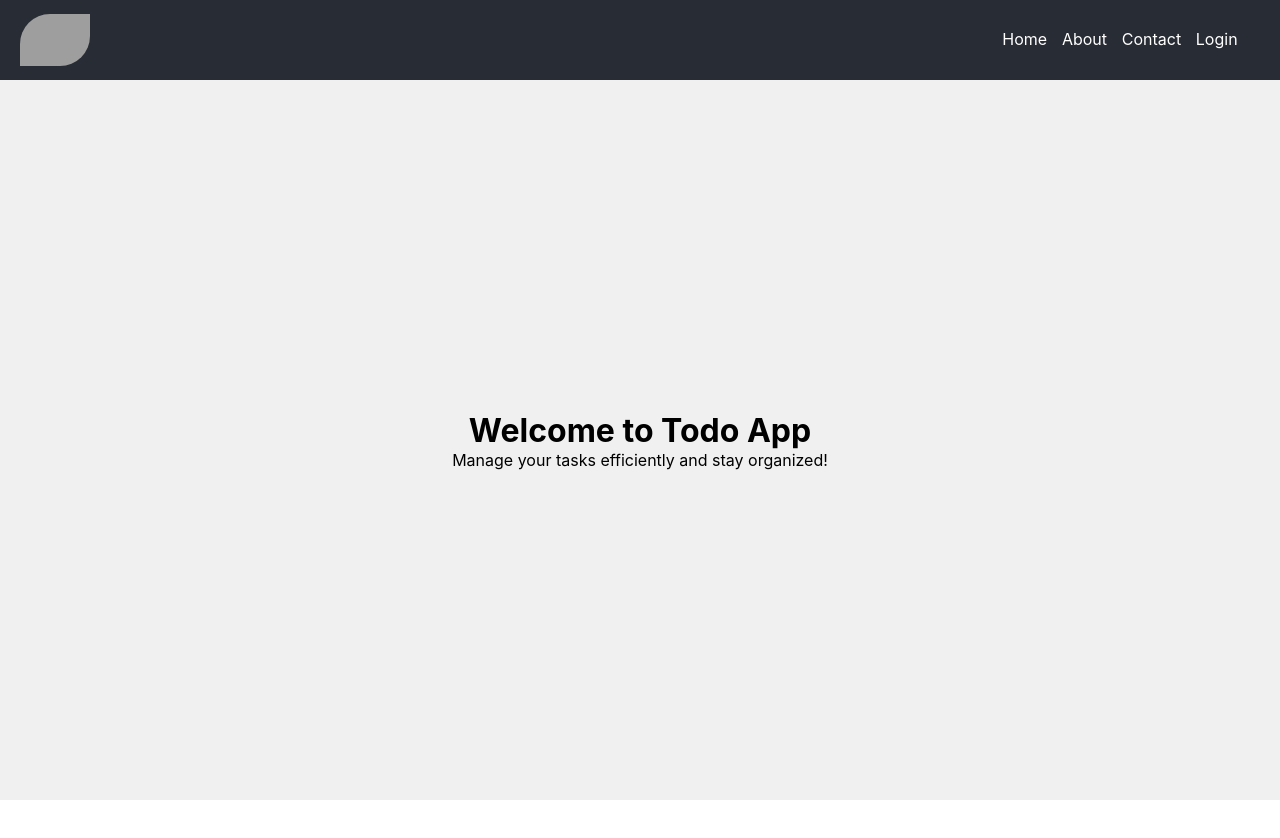
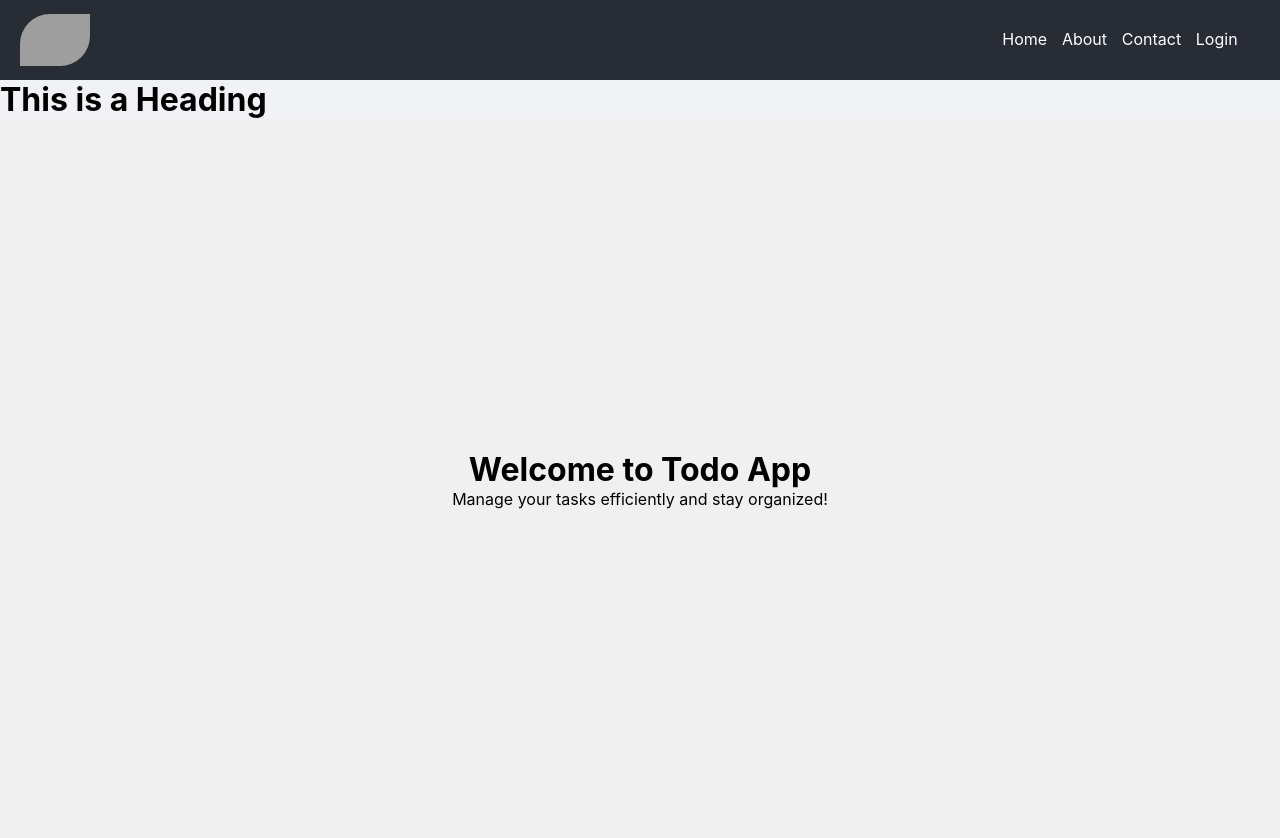
Before and after one commit to SATYA-SAGAR-3007/Todo, a React (Create React App) app: page / in a window 1280 px wide. Before the commit the page ends 800 px from the top, so only its background shows below. Built offline with nearby package versions, Linux system fonts and the light colour scheme; grey boxes are pictures that could not be loaded.

Commit message:
Update CRA components and styles

```diff
--- a/src/App.js
+++ b/src/App.js
@@ -10,6 +10,7 @@ function App() {
   return (
     <div className="main-container">
       <Header />
+      <h1>This is a Heading</h1>
       <Routes>
         <Route path="/" Component={Intro} />
         <Route path="/home" Component={Home} />
```
